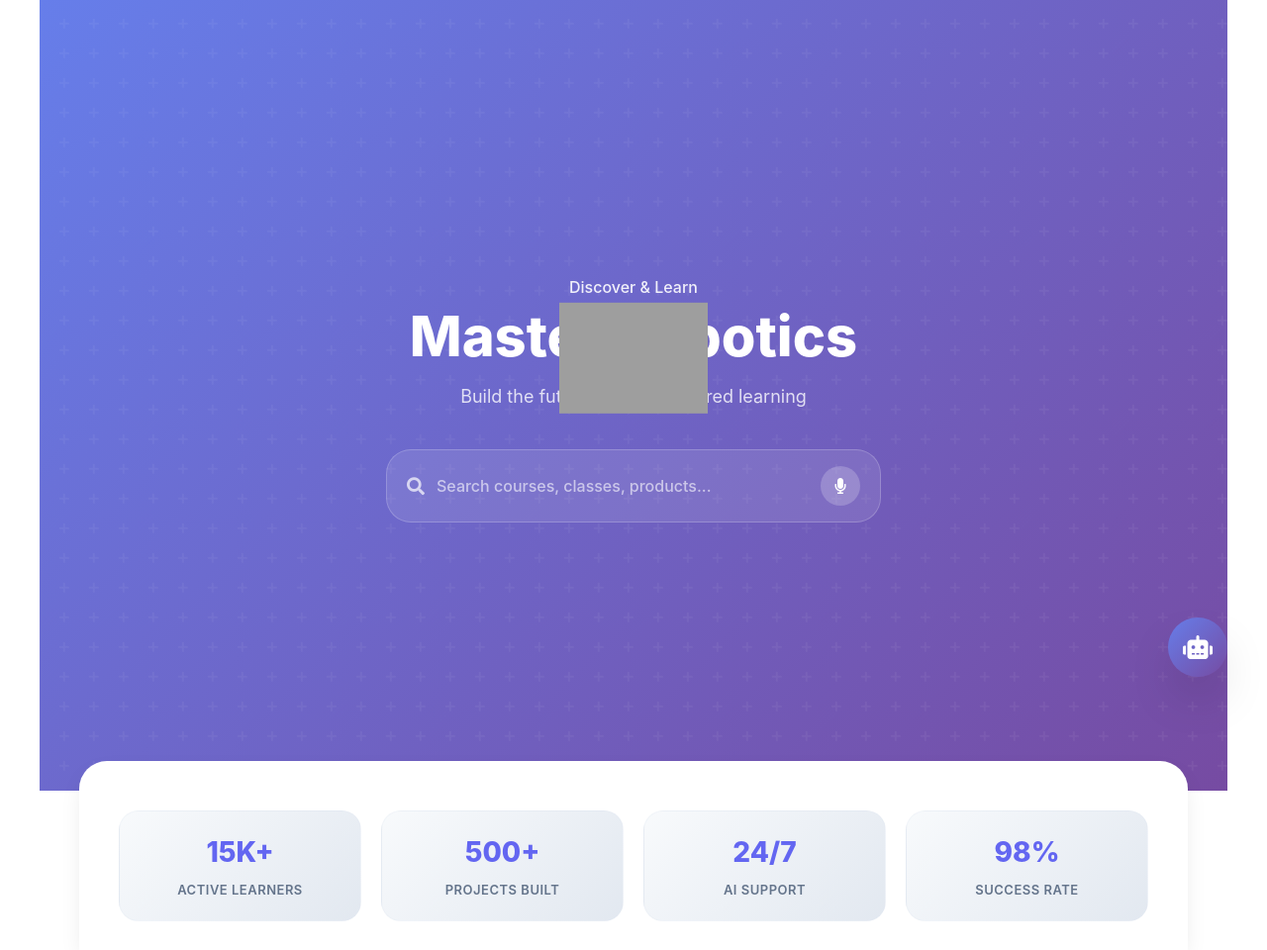
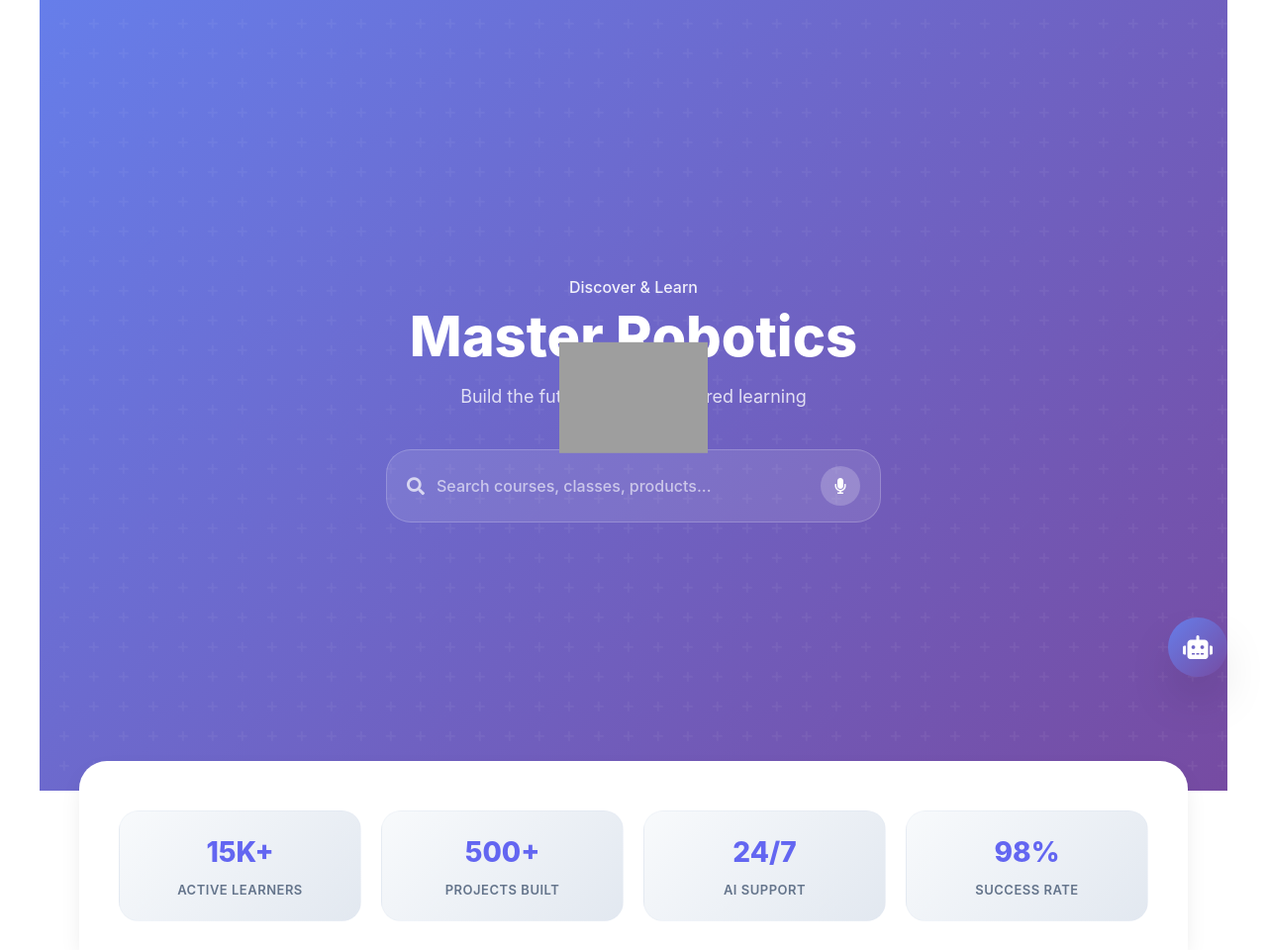
Before and after one commit to BuxinFutureAccademy/BuxinFutureAccademy, a Flask app: page / in a window 1280 px wide. Shown: the part 76-1036 px from the top of the page at 99% size. Run offline with Flask 3, Linux system fonts and the light colour scheme; grey boxes are pictures that could not be loaded.

Commit message:
Update index.html

```diff
--- a/templates/index.html
+++ b/templates/index.html
@@ -782,7 +782,7 @@
 
 .robot-arm {
     position: absolute;
-    top: 40px;
+    top: 80px;
     left: 50%;
     transform: translateX(-50%);
     animation: float 4s ease-in-out infinite;
```
